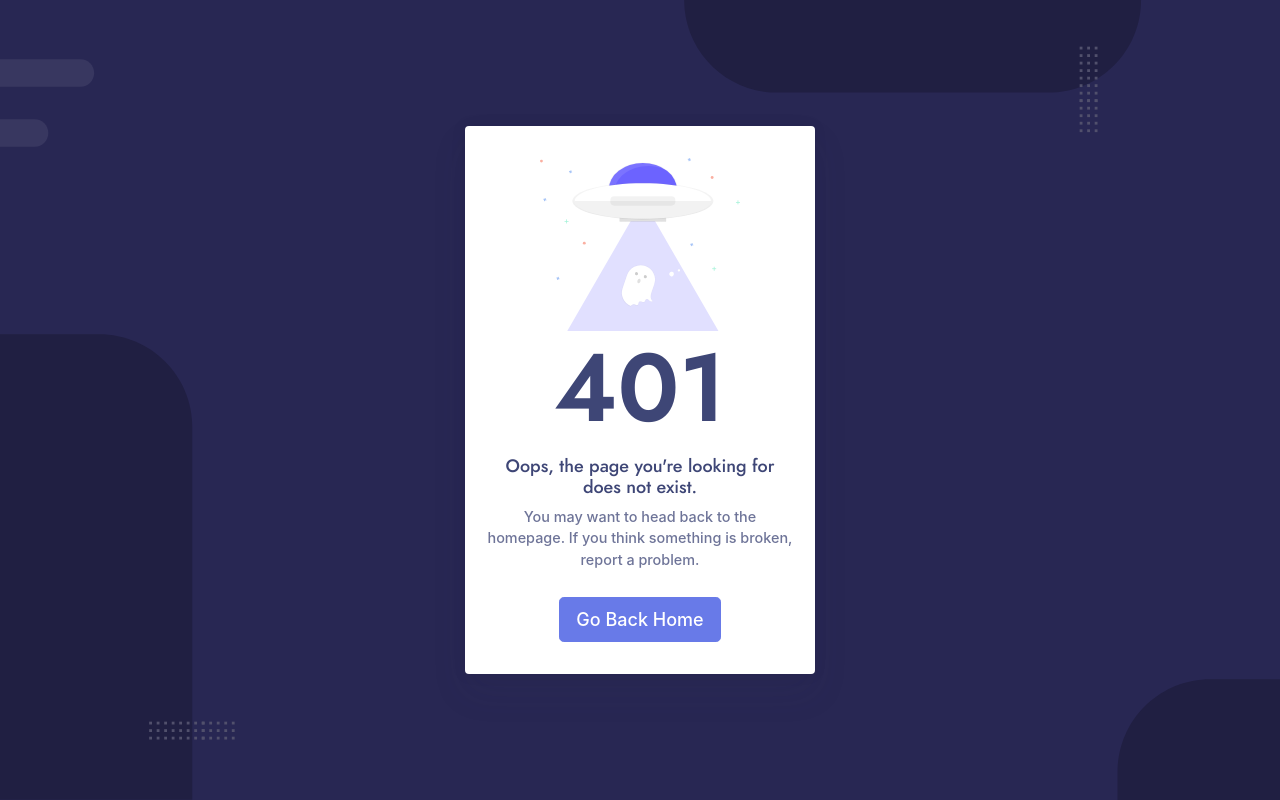
After one commit to joelmena/CertificadosDiplomas.php, a PHP site: page /views/error/401/index.php in a window 1280 px wide. The commit adds this page. Run offline with PHP 8.4, Linux system fonts and the light colour scheme; some web fonts are replaced.

Commit message:
agregada la seguridad para que no se acceda sin estar logueado

```diff
--- a/models/Usuario.php
+++ b/models/Usuario.php
@@ -24,8 +24,7 @@
 
                     if (is_array($result) and count($result) > 0) {
                         $_SESSION["usuarioId"] = $result["Id"];
-                        $_SESSION["nombreUsuario"] = $result["Nombre"];
-                        $_SESSION["apellidoUsuario"] = $result["ApellidoPaterno"] . " " . $result["ApellidoMaterno"];
+                        $_SESSION["nombreUsuario"] = $result["Nombre"] . " " . $result["ApellidoPaterno"] . " " . $result["ApellidoMaterno"];
                         $_SESSION["email"] = $result["Email"];
                         header("Location:" . Conectar::ruta() . "views/UsuHome/");
                         exit();
--- a/views/Certificado/index.php
+++ b/views/Certificado/index.php
@@ -1,3 +1,5 @@
+
+
 <!DOCTYPE html>
 <html lang="en">
 
--- /dev/null
+++ b/views/error/401/index.php
@@ -0,0 +1,42 @@
+<!DOCTYPE html>
+<html lang="en">
+<head>
+
+<?php require_once("../../html/MainHead.php")?>
+
+<title>Atmos Admin Panel- Bootstrap 4 Based Admin Panel</title>
+
+</head>
+<body class="jumbo-page">
+
+<main class="admin-main  bg-pattern">
+    <div class="container">
+        <div class="row m-h-100 ">
+            <div class="col-md-8 col-lg-4  m-auto">
+                <div class="card shadow-lg p-t-20 p-b-20">
+                    <div class="card-body text-center">
+                        <img width="200" alt="image" src="/public/assets/img/404.svg">
+                        <h1 class="display-1 fw-600 font-secondary">401</h1>
+                        <h5>Oops, the page you're
+                            looking for does not exist.</h5>
+                        <p class="opacity-75">
+                            You may want to head back to the homepage.
+                            If you think something is broken, report a problem.
+                        </p>
+                        <div class="p-t-10">
+                            <a href="/index.php" class="btn btn-lg btn-primary">Go Back Home</a>
+
+                        </div>
+
+                    </div>
+                </div>
+            </div>
+        </div>
+    </div>
+</main>
+
+
+<?php require_once("../../html/MainJs.php")?>
+
+</body>
+</html>
--- a/views/html/MainHeader.php
+++ b/views/html/MainHeader.php
@@ -54,10 +54,14 @@
                     </div>
                 </div>
             </li>
+
+            <li class="nav-item">
+                <span><?php echo $_SESSION["nombreUsuario"]?></span>
+            </li>
+
             <li class="nav-item dropdown ">
                 <a class="nav-link dropdown-toggle" href="#" role="button" data-toggle="dropdown" aria-haspopup="true" aria-expanded="false">
                     <div class="avatar avatar-sm avatar-online">
-                        <span><?php echo $_SESSION["nombreUsuario"] ?></span>
                         <span class="avatar-title rounded-circle bg-dark">V</span>
 
                     </div>
```
Also changed, not shown: views/UsuCurso/index.php (+13 -0 lines), views/UsuHome/index.php (+14 -0 lines), views/UsuPerfil/index.php (+13 -0 lines), views/error/404/index.php (added, +42 -0 lines).
